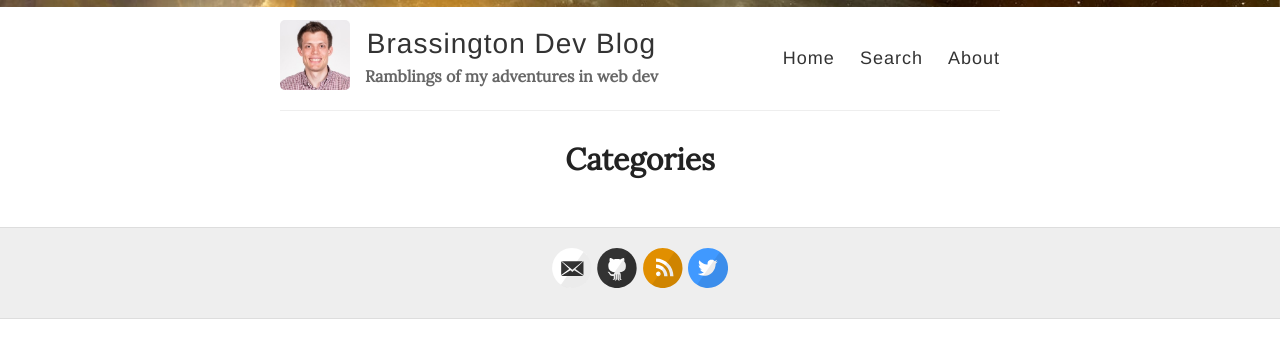
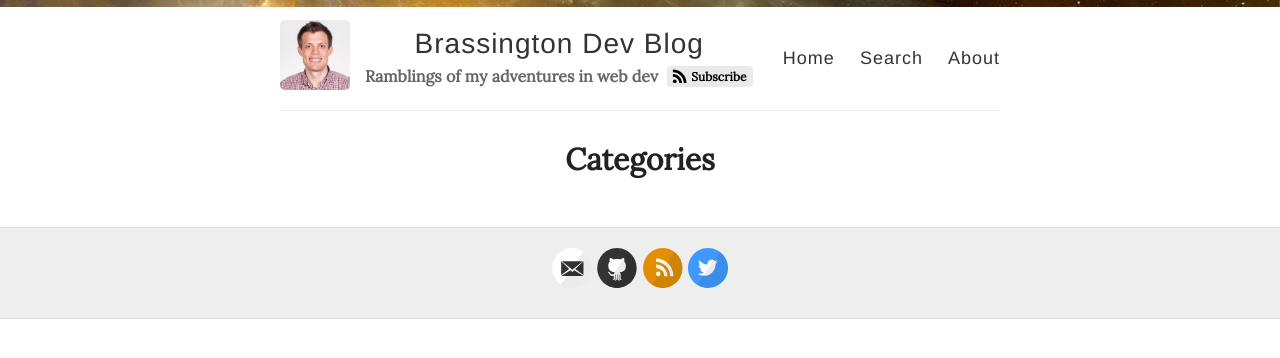
Before and after one commit to machineloop/brassington.dev, a Jekyll site: the page built from _pages/categories.md, in a window 1280 px wide. Shown: the top 358 px of the page. Built offline with Jekyll 4.4.1, drawn with Linux system fonts in a browser that asks for light colours.

Commit message:
Update default.html

```diff
--- a/_layouts/default.html
+++ b/_layouts/default.html
@@ -27,7 +27,11 @@
 
           <div class="site-info">
             <h1 class="site-name"><a href="{{ site.baseurl }}/">{{ site.name }}</a></h1>
-            <p class="site-description">{{ site.description }}</p>
+            <p class="site-description">{{ site.description }}
+               <a href="/subscribe/" class="btn-subscribe" title="Subscribe Now!">
+                <svg viewBox="0 0 800 800"><path d="M493 652H392c0-134-111-244-244-244V307c189 0 345 156 345 345zm71 0c0-228-188-416-416-416V132c285 0 520 235 520 520z"></path><circle cx="219" cy="581" r="71"></circle></svg>
+                Subscribe
+              </a></p>
           </div>
 
           <nav>
```
